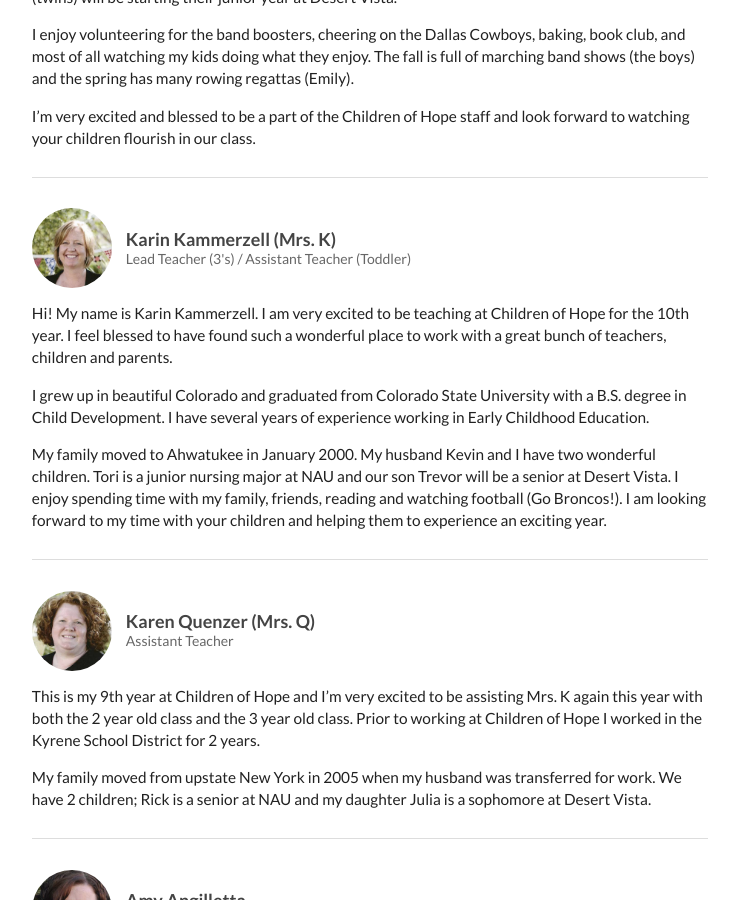
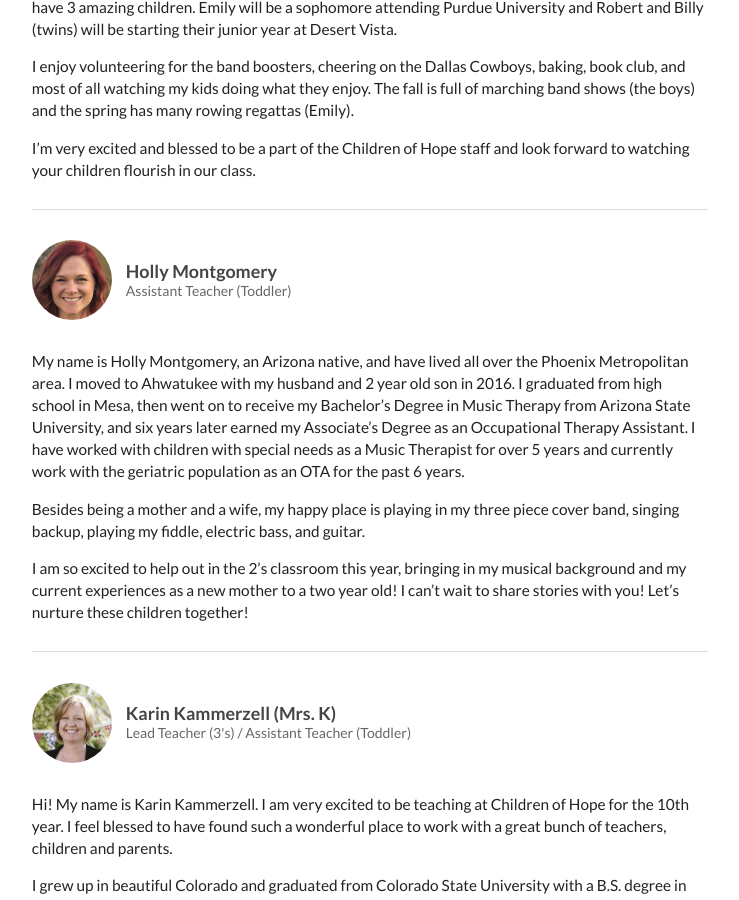
Before and after one commit to childrenofhope/childrenofhope, a Jekyll site: the page built from about/teachers.md, in a window 1280 px wide and 900 px high, scrolled down 1290 px. Shown: the whole window, without its empty margins (270-1009 px from the left). Built offline with Jekyll 4.4.1, drawn with Linux system fonts in a browser that asks for light colours.

Commit message:
Added teacher bio for Holly Montgomery

```diff
--- a/about/teachers.md
+++ b/about/teachers.md
@@ -16,6 +16,8 @@ Teachers & Staff
     <div class="sub header">Preschool Director</div>
   </div>
 </h3>
+
+<div class="ui hidden divider"></div>
 
 <p>
   Hello! My name is Lynn Hockenberger and it is a true joy for me to come to work every day at Children of Hope Preschool! I have been privileged to serve as Director of this wonderful school since 2009 and have been a teacher here since the school opened in 2007. I have enjoyed being an early childhood educator since moving to the valley in 2000.
@@ -43,6 +45,8 @@ Teachers & Staff
     <div class="sub header">Lead Teacher (Toddler)</div>
   </div>
 </h3>
+
+<div class="ui hidden divider"></div>
 
 <p>
   The adventure continues…and this school year it begins with precious two year olds! Talkative,
@@ -78,6 +82,29 @@ Teachers & Staff
 <div class="ui section divider"></div>
 
 <h3 class="ui header">
+  <img src="{{ site.baseurl }}/assets/images/teachers/holly_montgomery.png"
+    alt="Holly Montgomery" class="ui tiny circular image" />
+  <div class="content">
+    Holly Montgomery
+    <div class="sub header">Assistant Teacher (Toddler)</div>
+  </div>
+</h3>
+
+<div class="ui hidden divider"></div>
+
+<p>
+  My name is Holly Montgomery, an Arizona native, and have lived all over the Phoenix Metropolitan area. I moved to Ahwatukee with my husband and 2 year old son in 2016. I graduated from high school in Mesa, then went on to receive my Bachelor’s Degree in Music Therapy from Arizona State University, and six years later earned my Associate’s Degree as an Occupational Therapy Assistant. I have worked with children with special needs as a Music Therapist for over 5 years and currently work with the geriatric population as an OTA for the past 6 years.
+</p>
+<p>
+  Besides being a mother and a wife, my happy place is playing in my three piece cover band, singing backup, playing my fiddle, electric bass, and guitar.
+</p>
+<p>
+  I am so excited to help out in the 2’s classroom this year, bringing in my musical background and my current experiences as a new mother to a two year old! I can’t wait to share stories with you! Let’s nurture these children together!
+</p>
+
+<div class="ui section divider"></div>
+
+<h3 class="ui header">
   <img src="{{ site.baseurl }}/assets/images/teachers/karin_kammerzell.png"
     alt="Karin Kammerzell (Mrs. K)" class="ui tiny circular image" />
   <div class="content">
@@ -85,6 +112,8 @@ Teachers & Staff
     <div class="sub header">Lead Teacher (3's) / Assistant Teacher (Toddler)</div>
   </div>
 </h3>
+
+<div class="ui hidden divider"></div>
 
 <p>
   Hi!  My name is Karin Kammerzell.  I am very excited to be teaching at Children of Hope
@@ -117,6 +146,8 @@ Teachers & Staff
   </div>
 </h3>
 
+<div class="ui hidden divider"></div>
+
 <p>
   This is my 9th year at Children of Hope and I’m very excited to be assisting Mrs. K again
   this year with both the 2 year old class and the 3 year old class.  Prior to working at
@@ -138,6 +169,8 @@ Teachers & Staff
     <div class="sub header">Assistant Teacher</div>
   </div>
 </h3>
+
+<div class="ui hidden divider"></div>
 
 <p>
   My name is Amy Angilletta and it is a joy for me to work at Children of Hope! This will be my third year at Hope and I am looking forward to seeing some familiar faces, as well as meeting all our new friends.  Again this year I will have the privilege of working with our 2 year olds as well as our Pre-K kiddos.
@@ -161,6 +194,8 @@ Teachers & Staff
     <div class="sub header">Lead Teacher</div>
   </div>
 </h3>
+
+<div class="ui hidden divider"></div>
 
 <p>
   My name is Lisa Krach and the easiest way to pronounce my last name is by saying the first
@@ -186,6 +221,8 @@ Teachers & Staff
     <div class="sub header">Assistant Teacher</div>
   </div>
 </h3>
+
+<div class="ui hidden divider"></div>
 
 <p>
   It has been my pleasure to work in the Krach-o-dile class at Children of Hope for seven
@@ -215,6 +252,8 @@ Teachers & Staff
   </div>
 </h3>
 
+<div class="ui hidden divider"></div>
+
 <p>
   Hello!  My name is Marianne Luken!  I am originally from Piscataway, NJ, known for being the home of Rutger’s College.  I escaped the big city to attend college in Notre Dame, Indiana, at Saint Mary’s College where I earned a BA in Elementary Education with a minor in Math and a Computer Science Endorsement.  After college, I moved to North Carolina where I taught in the public schools of Nash County for four years.  I moved to Phoenix in 2003 and when my youngest turned three I taught at God’s Garden Preschool for 6 years in three year old and Pre-K classrooms.
 </p>
@@ -235,6 +274,8 @@ Teachers & Staff
   </div>
 </h3>
 
+<div class="ui hidden divider"></div>
+
 <p>
   My name is Lori Palomaa and I am a rarity: a native Arizonan, born and raised in Phoenix. While this is my 5th year at Children of Hope working with Mrs. Hammer, I have been an active member of Esperanza Lutheran Church for 25 years. I have been married to my high school sweetheart, Ray, for 37 years, and we were blessed with two wonderful children: Our son, Eric (who works at The Brookings Institution) and his wife, Colleen, live and work in Washington, D.C. Our daughter Kimberly, a high school Math teacher at Monarch High School in the Boulder Valley School District, lives in Denver with her new husband, Quentin. The sparks did fly on the 3 rd of July as we celebrated their beautiful wedding in Boulder this summer.
 </p>
```
Also changed, not shown: assets/images/teachers/holly_montgomery.png (added).
